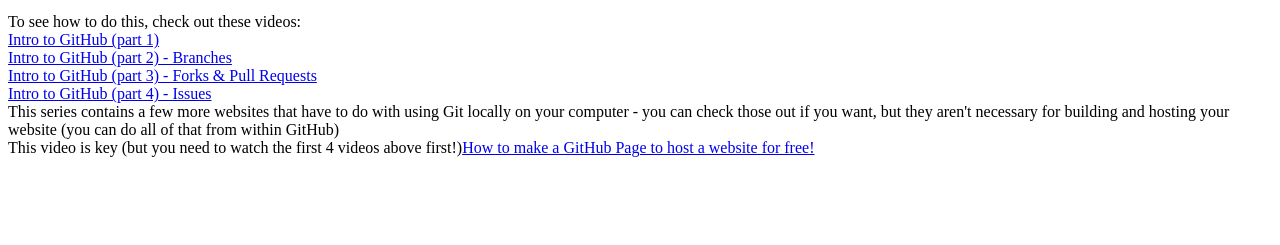
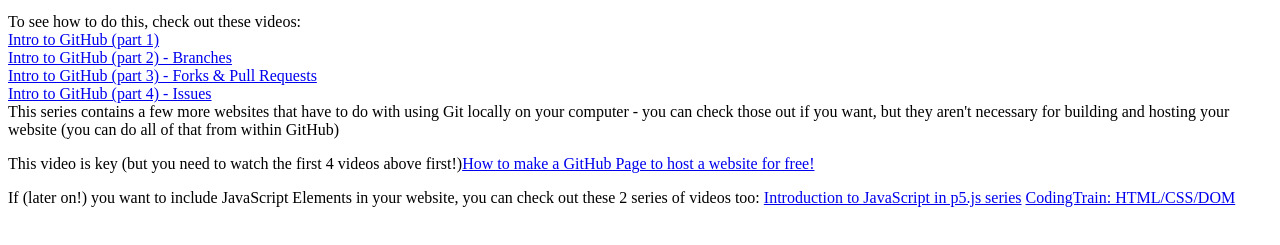
Before and after one commit to christinemishra/HowToHostOnGitHub, a plain HTML site: page index.html in a window 1280 px wide. Shown: the part 87-332 px from the top of the page. Drawn offline with Linux system fonts and the light colour scheme.

Commit message:
adding more links and descriptions

```diff
--- a/index.html
+++ b/index.html
@@ -13,7 +13,11 @@
 <br><a href="https://www.youtube.com/watch?v=_NrSWLQsDL4&list=PLRqwX-V7Uu6ZF9C0YMKuns9sLDzK6zoiV&index=3">Intro to GitHub (part 3) - Forks & Pull Requests</a>
 <br><a href="https://www.youtube.com/watch?v=WMykv2ZMyEQ&index=4&list=PLRqwX-V7Uu6ZF9C0YMKuns9sLDzK6zoiV">Intro to GitHub (part 4) - Issues</a>
 <br>This series contains a few more websites that have to do with using Git locally on your computer - you can check those out if you want, but they aren't necessary for building and hosting your website (you can do all of that from within GitHub)
-<br>This video is key (but you need to watch the first 4 videos above first!)<a href="https://www.youtube.com/watch?v=bFVtrlyH-kc&index=8&list=PLRqwX-V7Uu6ZF9C0YMKuns9sLDzK6zoiV">How to make a GitHub Page to host a website for free!</a>
+<p>This video is key (but you need to watch the first 4 videos above first!)<a href="https://www.youtube.com/watch?v=bFVtrlyH-kc&index=8&list=PLRqwX-V7Uu6ZF9C0YMKuns9sLDzK6zoiV">How to make a GitHub Page to host a website for free!</a></p>
+
+<p> If (later on!) you want to include JavaScript Elements in your website, you can check out these 2 series of videos too:
+<a href="https://www.youtube.com/watch?v=8j0UDiN7my4&list=PLRqwX-V7Uu6Zy51Q-x9tMWIv9cueOFTFA"> Introduction to JavaScript in p5.js series</a>
+<a href="https://www.youtube.com/watch?v=URSH0QpxKo8&list=PLRqwX-V7Uu6bI1SlcCRfLH79HZrFAtBvX&index=1">CodingTrain: HTML/CSS/DOM</a>
 
 </body>
 
```
